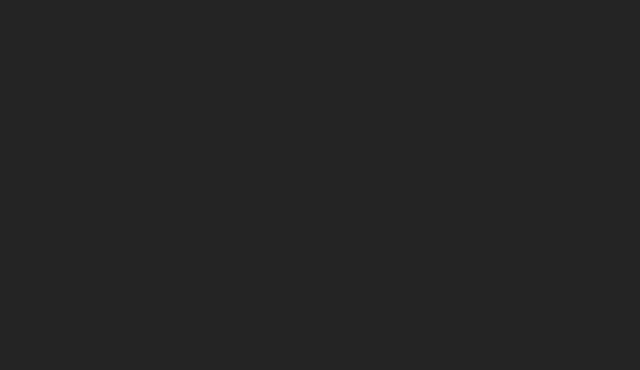
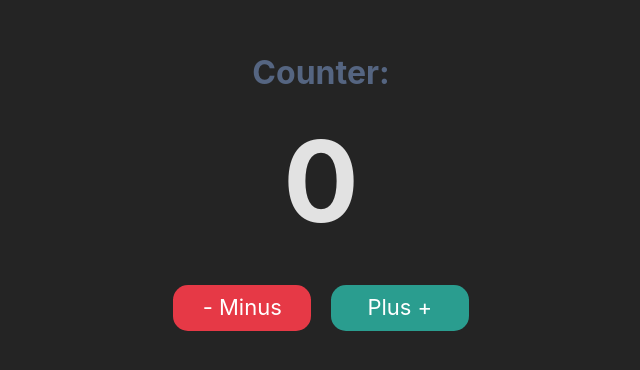
Before and after one commit to AndriiKot/React, a React (Vite) app in the folder __mini_Projects__/Counter/__counter__Signals_version__/: page / in a window 1280 px wide. Shown: the part 210-580 px from the top of the page, without its empty margins (319-959 px from the left). Built offline with nearby package versions, Linux system fonts and the light colour scheme.

Commit message:
'Counter' Signals version 'first test'

```diff
--- a/__mini_Projects__/Counter/__counter__Signals_version__/src/App.css
+++ b/__mini_Projects__/Counter/__counter__Signals_version__/src/App.css
@@ -1,6 +1,95 @@
-#root {
+/* #root {
   max-width: 1280px;
   margin: 0 auto;
   padding: 2rem;
   text-align: center;
+} */
+
+.App__counter {
+
+  display: flex;
+  align-items: center;
+  justify-content: center;
+  min-height: 100vh;
+  min-width: 100vw;
+  text-align: center;
+  overflow: hidden;
+
+  .counter__number {
+    color: var(--color-4);
+    font-size: 7rem;
+    margin: 0;
+    margin-bottom: 20px;
+    &.plus {
+      color: var(--color-1);
+    }
+    &.minus {
+      color: var(--color-2);
+    }
+  }
+
+  .counter__title {
+    font-size: 2rem;
+    margin: 0;
+    color: var(--color-3);
+  }
+
+  button {
+    position: relative;
+    background: transparent;
+    border: 2px solid transparent;
+    text-align: center;
+    font-size: 22px;
+    border-radius: 15px;
+    padding: 10px 25px;
+    cursor: pointer;
+    width: 43%;
+    aspect-ratio: 7/1;
+
+    margin: 0 10px;
+    transition: all 0.05s ease-in-out;
+    & .square {
+      position: absolute;
+      left: 50%;
+      top: 50%;
+      transform: translateX(-50%) translateY(-50%);
+      pointer-events: none;
+      height: 50%;
+      aspect-ratio: 1;
+      padding: 0;
+      z-index: -1;
+      border-radius: 15%;
+    }
+    &.minus {
+      background-color: var(--color-2);
+      color: #fff;
+      box-shadow: 0 4px 0 darken(var(--color-2), 10%);
+      border: 1px solid darken(var(--color-2), 15%);
+      & .square {
+        background-color: var(--color-2);
+        animation: animate-minus 2s linear forwards;
+      }
+    }
+
+    &.plus {
+      background-color: var(--color-1);
+      color: #fff;
+      box-shadow: 0 4px 0 darken(var(--color-1), 10%);
+      border: 1px solid darken(var(--color-1), 15%);
+      & .square {
+        background-color: var(--color-1);
+        animation: animate-plus 2s linear forwards;
+      }
+
+    }
+
+    &:hover {
+      transform: translateY(-2px);
+    }
+
+    &:active {
+      transform: translateY(2px);
+      box-shadow: none;
+    }
+  }
 }
--- a/__mini_Projects__/Counter/__counter__Signals_version__/src/App.jsx
+++ b/__mini_Projects__/Counter/__counter__Signals_version__/src/App.jsx
@@ -1,11 +1,13 @@
 import './App.css'
+import { signal } from '@preact/signals-react'
+import Counter from "./components/Counter";
 
 function App() {
-
   return (
-    <>
-    </>
-  )
+    <div className="App__counter">
+      <Counter />
+    </div>
+  );
 }
 
-export default App
+export default App;
--- /dev/null
+++ b/__mini_Projects__/Counter/__counter__Signals_version__/src/components/Counter/index.jsx
@@ -0,0 +1,55 @@
+import { useState } from "react";
+
+
+export default function Counter() {
+  let [counter, setCounter] = useState(0);
+
+  const counterPlus = () => setCounter(counter + 1);
+  const counterMinus = () => setCounter(counter - 1);
+
+  const createSpanElement = (event, count = 0) => {
+    for (let i = 0; i < count; i++) {
+      const square = document.createElement("span");
+      square.classList.add("square");
+      event.target.append(square);
+
+      const randomX = (Math.random() - 0.5) * window.innerWidth;
+      const randomY = (Math.random() - 0.5) * window.innerHeight;
+
+      square.style.setProperty("--x", randomX + "px");
+      square.style.setProperty("--y", randomY + "px");
+
+      square.style.height = Math.random() * (60 - 10) + 10 + "%";
+      setTimeout(() => square.remove(), 2000);
+    }
+  };
+
+  const handleMinusClick = (event, c = counter) => {
+    if (c < 0) {
+      c *= -1;
+    }
+    counterMinus();
+    createSpanElement(event, c + 1);
+  };
+
+  const handlePlusClick = (event, c = counter) => {
+    if (c < 0) {
+      c *= -1;
+    }
+    counterPlus();
+    createSpanElement(event, c + 1);
+  };
+
+  return (
+      <div className="wrapper">
+        <h2 className="counter__title">Counter:</h2>
+        <h1 className="counter__number">{counter}</h1>
+        <button onClick={handleMinusClick} className="minus">
+          - Minus
+        </button>
+        <button onClick={handlePlusClick} className="plus">
+          Plus +
+        </button>
+      </div>
+  );
+}
--- a/__mini_Projects__/Counter/__counter__Signals_version__/src/index.css
+++ b/__mini_Projects__/Counter/__counter__Signals_version__/src/index.css
@@ -1,4 +1,9 @@
 :root {
+  --color-1: #2a9d8f;
+  --color-2: #e63946;
+  --color-3: #556581;
+  /* --color-4: #11150f; */
+
   font-family: Inter, system-ui, Avenir, Helvetica, Arial, sans-serif;
   line-height: 1.5;
   font-weight: 400;
@@ -12,3 +17,39 @@
   -webkit-font-smoothing: antialiased;
   -moz-osx-font-smoothing: grayscale;
 }
+
+@keyframes animate-plus {
+  0% {
+    opacity: 0;
+  }
+  10% {
+    opacity: 1;
+  }
+  80% {
+    opacity: 0.7;
+    transform: translate(var(--x), var(--y));
+  }
+  100% {
+    opacity: 0.2;
+    transform: translateX(-500%) translateY(-500%);
+  }
+}
+
+@keyframes animate-minus {
+  0% {
+    opacity: 0;
+  }
+  10% {
+    opacity: 1;
+    transform: translateX(500%) translateY(-500%);
+  }
+  80% {
+    opacity: 0.7;
+
+    transform: translate(var(--x), var(--y));
+  }
+  100% {
+    opacity: 0.2;
+    transform: translate(0, 0);
+  }
+}
--- a/__mini_Projects__/Counter/__counter__Signals_version__/src/main.jsx
+++ b/__mini_Projects__/Counter/__counter__Signals_version__/src/main.jsx
@@ -2,6 +2,7 @@ import React from 'react'
 import ReactDOM from 'react-dom/client'
 import App from './App.jsx'
 import './index.css'
+import './normalize.css'
 import  "@preact/signals-react/auto"
 
 ReactDOM.createRoot(document.getElementById('root')).render(
--- /dev/null
+++ b/__mini_Projects__/Counter/__counter__Signals_version__/src/normalize.css
@@ -0,0 +1,181 @@
+
+html {
+  -webkit-text-size-adjust: 100%;
+  line-height: 1.15;
+}
+
+body {
+  margin: 0;
+}
+
+main {
+  display: block;
+}
+
+h1 {
+  margin: 0.67em 0;
+  font-size: 2em;
+}
+
+a {
+  background-color: transparent;
+}
+
+pre {
+  font-size: 1em;
+  font-family: monospace, monospace;
+}
+
+hr {
+  height: 0;
+  box-sizing: content-box;
+  overflow: visible;
+}
+
+
+abbr[title] {
+  border-bottom: none;
+  text-decoration: underline dotted;
+  text-decoration: underline;
+}
+
+b,
+strong {
+  font-weight: bolder;
+}
+
+code,
+kbd,
+samp {
+  font-size: 1em;
+  font-family: monospace, monospace;
+}
+
+small {
+  font-size: 80%;
+}
+
+sub,
+sup {
+  position: relative;
+  line-height: 0;
+  vertical-align: baseline;
+  font-size: 75%;
+}
+
+sub {
+  bottom: -0.25em;
+}
+
+sup {
+  top: -0.5em;
+}
+
+img {
+  border-style: none;
+}
+
+button,
+input,
+optgroup,
+select,
+textarea {
+  line-height: 1.15;
+  font-family: inherit;
+  font-size: 100%;
+  margin: 0;
+}
+
+button,
+select {
+  text-transform: none;
+}
+
+button,
+input {
+  overflow: visible;
+}
+
+button,
+[type="button"],
+[type="reset"],
+[type="submit"] {
+  -webkit-appearance: button;
+}
+
+button::-moz-focus-inner,
+[type="button"]::-moz-focus-inner,
+[type="reset"]::-moz-focus-inner,
+[type="submit"]::-moz-focus-inner {
+  border-style: none;
+  padding: 0;
+}
+
+button:-moz-focusring,
+[type="button"]:-moz-focusring,
+[type="reset"]:-moz-focusring,
+[type="submit"]:-moz-focusring {
+  outline: 1px dotted ButtonText;
+}
+
+fieldset {
+  padding: 0.35em 0.75em 0.625em;
+}
+
+legend {
+  white-space: normal;
+  display: table;
+  box-sizing: border-box;
+  color: inherit;
+  padding: 0;
+  max-width: 100%;
+}
+
+progress {
+  vertical-align: baseline;
+}
+
+textarea {
+  overflow: auto;
+}
+
+[type="checkbox"],
+[type="radio"] {
+  padding: 0;
+  box-sizing: border-box;
+}
+
+[type="number"]::-webkit-inner-spin-button,
+[type="number"]::-webkit-outer-spin-button {
+  height: auto;
+}
+
+::-webkit-file-upload-button {
+  font: inherit;
+  -webkit-appearance: button;
+}
+
+[type="search"]::-webkit-search-decoration {
+  -webkit-appearance: none;
+}
+
+details {
+  display: block;
+}
+
+[type="search"] {
+  outline-offset: -2px;
+  -webkit-appearance: textfield;
+}
+
+template {
+  display: none;
+}
+
+[hidden] {
+  display: none;
+}
+
+summary {
+  display: list-item;
+}
```
